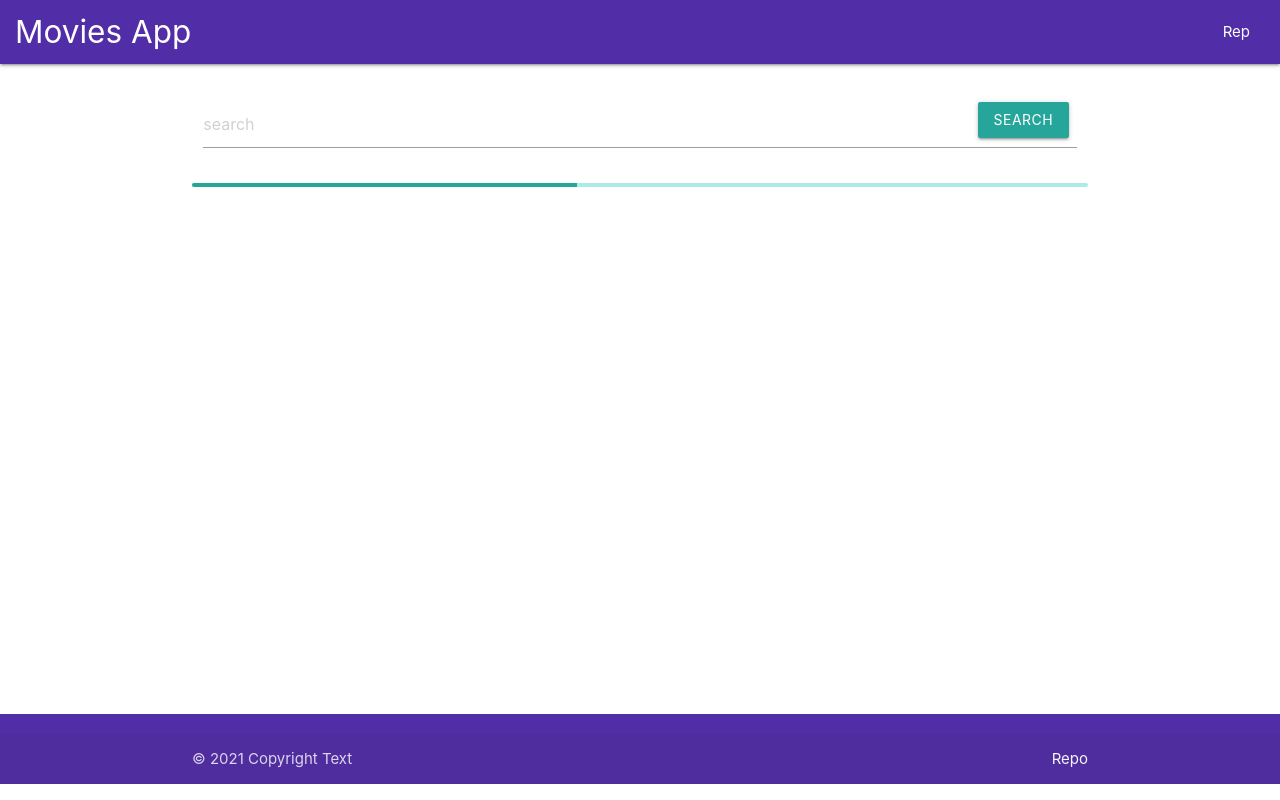
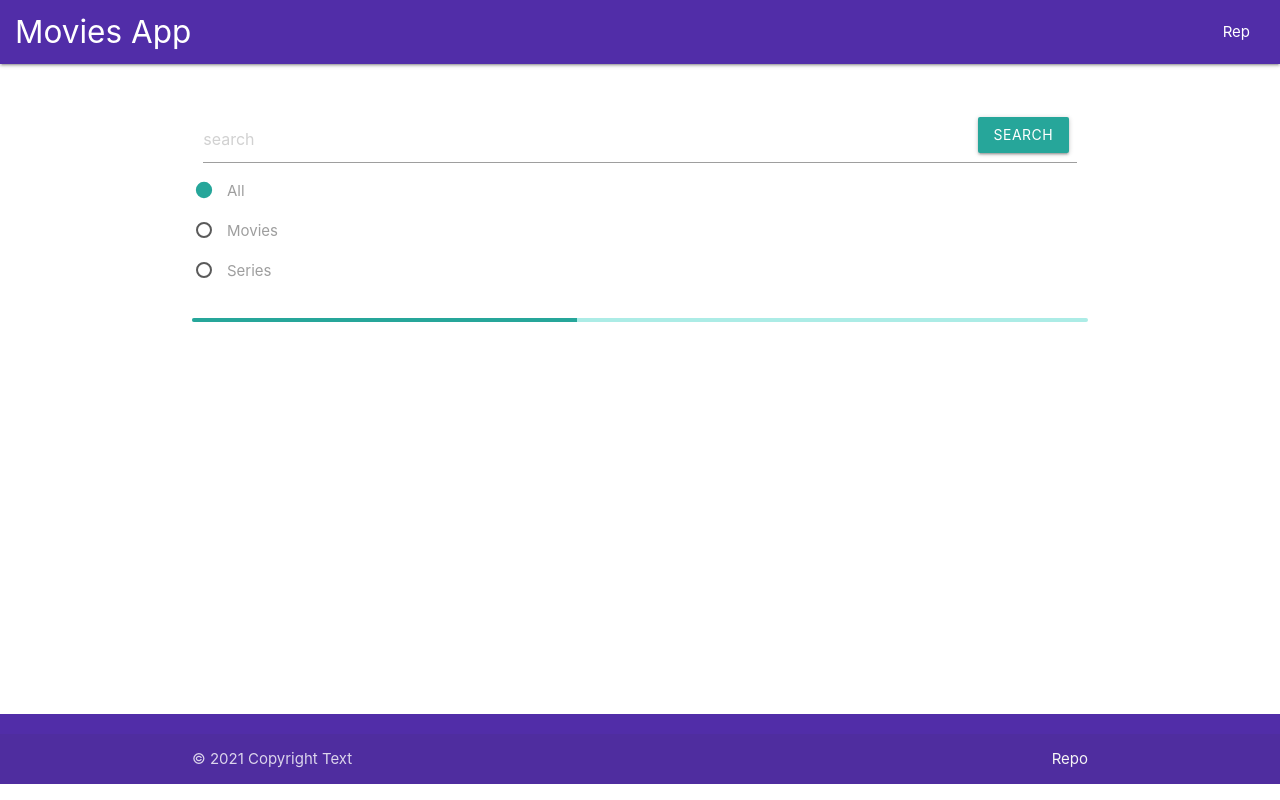
Before and after one commit to arseqpage/movies-search-app, a React (Create React App) app: page / in a window 1280 px wide. Built offline with nearby package versions, Linux system fonts and the light colour scheme; no server answers.

Commit message:
Filter movies

```diff
--- a/src/components/Search.jsx
+++ b/src/components/Search.jsx
@@ -2,13 +2,22 @@ import React from "react";
 
 class Search extends React.Component {
     state = {
-        search: ''
+        search: '',
+        type: 'all',
     }
 
     setValuesInSearch = (e) => {
         if ((e && e.key === 'Enter') || !e?.key)  {
-            this.props.searchFilms(this.state.search)
+            this.props.searchFilms(this.state.search, this.state.type)
         }
+    }
+
+    handleFilter = (e) => {
+        this.setState(() => ({type: e.target.value}), () => {
+            this.props.searchFilms(this.state.search, this.state.type)
+        })
+
+
     }
 
     render() {
@@ -26,6 +35,27 @@ class Search extends React.Component {
                     <button className="btn search-btn" onClick={this.setValuesInSearch}>Search</button>
                 </div>
             </div>
+
+            <div >
+                <p>
+                    <label>
+                        <input onChange={e => this.handleFilter(e)} value="all" name="group1" type="radio" checked={this.state.type === 'all'}/>
+                        <span>All</span>
+                    </label>
+                </p>
+                <p>
+                    <label>
+                        <input onChange={e => this.handleFilter(e)} value="movies" name="group1" type="radio" checked={this.state.type === 'movies'}/>
+                        <span>Movies</span>
+                    </label>
+                </p>
+                <p>
+                    <label>
+                        <input onChange={e => this.handleFilter(e)} value="series" className="with-gap" name="group1" type="radio" checked={this.state.type === 'series'}/>
+                        <span>Series</span>
+                    </label>
+                </p>
+            </div>
         </div>)
     }
 }
--- a/src/layout/Main.jsx
+++ b/src/layout/Main.jsx
@@ -7,11 +7,13 @@ import {Search} from "../components/Search";
 
 class Main extends React.Component {
     state = {
-        movies: []
+        movies: [],
+        type: ''
     }
 
-    searchFilms = (params) => {
-        fetch(URL + API_KEY + '&s=' + params)
+    searchFilms = (params, type = 'all') => {
+        console.log(type)
+        fetch(URL + API_KEY + '&s=' + params + `${type !== 'all' ? `&type=${type}` : ''}`)
             .then(resp => resp.json())
             .then(data => this.setState({...this.state, movies: data.Search}))
             .catch(err => console.log(err))
```
